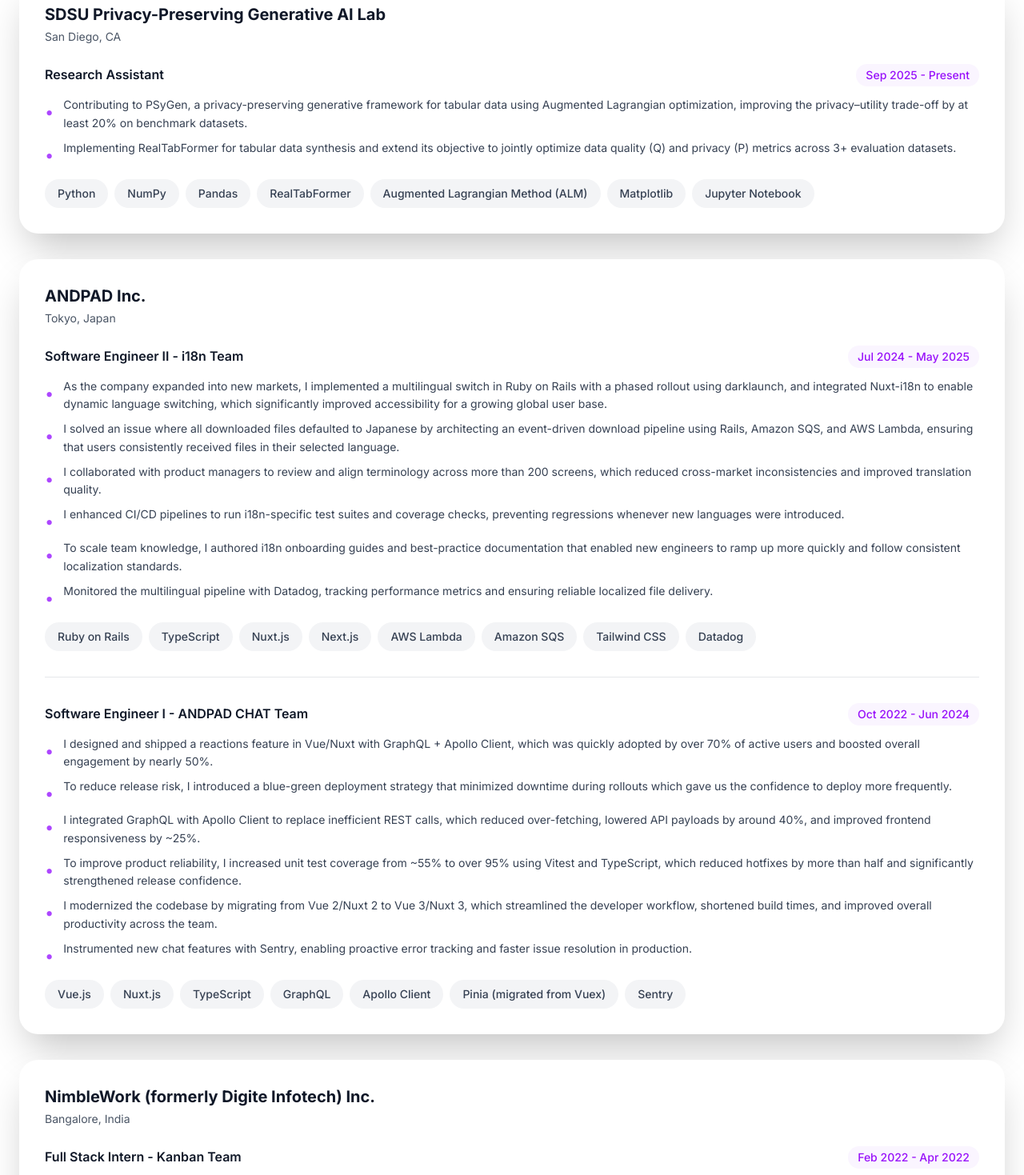
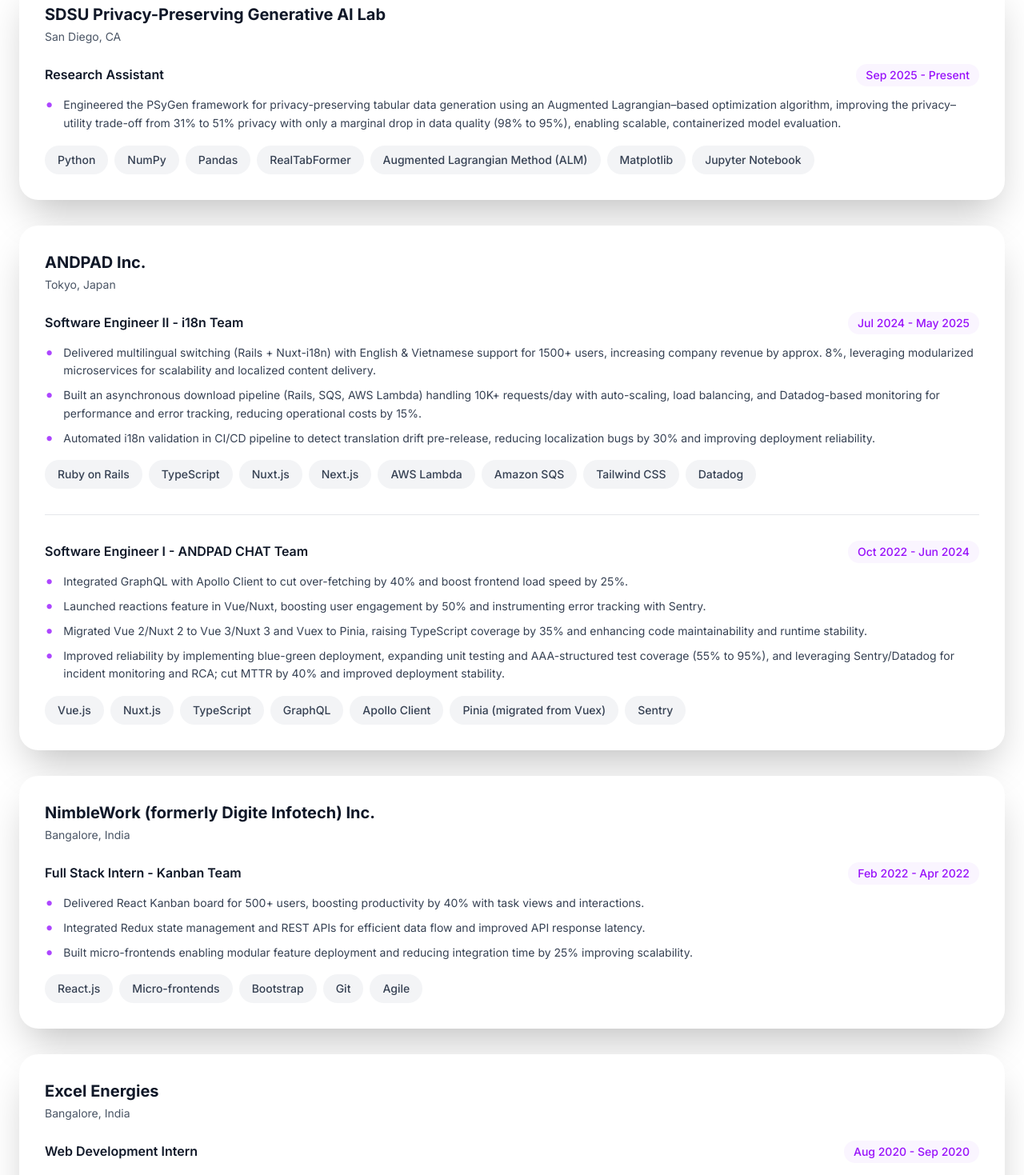
Before and after one commit to kedarnhegde/kedarnhegde.github.io, a Next.js app: page / in a window 1280 px wide. Shown: the part 1020-2489 px from the top of the page at 80% size. Built offline with nearby package versions, Linux system fonts and the light colour scheme.

Commit message:
fix: bullet styles

```diff
--- a/src/components/AchievementsCard.tsx
+++ b/src/components/AchievementsCard.tsx
@@ -23,7 +23,7 @@ export default function AchievementsCard() {
             animate={inView ? { opacity: 1, x: 0 } : {}}
             transition={{ duration: 0.5, delay: i * 0.1 }}
           >
-            <span className="text-xl text-purple-500">✓</span>
+            <span className="text-xl text-purple-500 leading-none flex-shrink-0">✓</span>
             <span className="text-gray-700 leading-relaxed text-sm">{a}</span>
           </motion.li>
         ))}
--- a/src/components/ExperienceCard.tsx
+++ b/src/components/ExperienceCard.tsx
@@ -33,7 +33,7 @@ export default function ExperienceCard({ group, index }: { group: ExperienceGrou
           <ul className="space-y-2 mb-4">
             {role.bullets.map((bullet, j) => (
               <li key={j} className="flex items-start gap-3 text-gray-700 leading-relaxed text-sm">
-                <span className="text-purple-500 mt-1.5 text-xl">•</span>
+                <span className="text-purple-500 text-xl leading-none flex-shrink-0">•</span>
                 <span>{bullet}</span>
               </li>
             ))}
--- a/src/components/ProjectCard.tsx
+++ b/src/components/ProjectCard.tsx
@@ -45,7 +45,7 @@ export default function ProjectCard({ name, date, tech = [], bullets = [], repo
         <ul className="space-y-2 mb-4">
           {bullets.map((b, i) => (
             <li key={i} className="flex items-start gap-3 text-gray-700 leading-relaxed text-sm">
-              <span className="text-purple-500 mt-1.5 text-xl">•</span>
+              <span className="text-purple-500 text-xl leading-none flex-shrink-0">•</span>
               <span>{b}</span>
             </li>
           ))}
--- a/src/data/profile.ts
+++ b/src/data/profile.ts
@@ -113,8 +113,7 @@ export const profile = {
           title: "Research Assistant",
           dates: "Sep 2025 - Present",
           bullets: [
-            "Contributing to PSyGen, a privacy-preserving generative framework for tabular data using Augmented Lagrangian optimization, improving the privacy–utility trade-off by at least 20% on benchmark datasets.",
-            "Implementing RealTabFormer for tabular data synthesis and extend its objective to jointly optimize data quality (Q) and privacy (P) metrics across 3+ evaluation datasets.",
+            "Engineered the PSyGen framework for privacy-preserving tabular data generation using an Augmented Lagrangian–based optimization algorithm, improving the privacy–utility trade-off from 31% to 51% privacy with only a marginal drop in data quality (98% to 95%), enabling scalable, containerized model evaluation.",
           ],
           tech: [
             "Python",
@@ -136,12 +135,9 @@ export const profile = {
           title: "Software Engineer II - i18n Team",
           dates: "Jul 2024 - May 2025",
           bullets: [
-            "As the company expanded into new markets, I implemented a multilingual switch in Ruby on Rails with a phased rollout using darklaunch, and integrated Nuxt-i18n to enable dynamic language switching, which significantly improved accessibility for a growing global user base.",
-            "I solved an issue where all downloaded files defaulted to Japanese by architecting an event-driven download pipeline using Rails, Amazon SQS, and AWS Lambda, ensuring that users consistently received files in their selected language.",
-            "I collaborated with product managers to review and align terminology across more than 200 screens, which reduced cross-market inconsistencies and improved translation quality.",
-            "I enhanced CI/CD pipelines to run i18n-specific test suites and coverage checks, preventing regressions whenever new languages were introduced.",
-            "To scale team knowledge, I authored i18n onboarding guides and best-practice documentation that enabled new engineers to ramp up more quickly and follow consistent localization standards.",
-            "Monitored the multilingual pipeline with Datadog, tracking performance metrics and ensuring reliable localized file delivery.",
+            "Delivered multilingual switching (Rails + Nuxt-i18n) with English & Vietnamese support for 1500+ users, increasing company revenue by approx. 8%, leveraging modularized microservices for scalability and localized content delivery.",
+            "Built an asynchronous download pipeline (Rails, SQS, AWS Lambda) handling 10K+ requests/day with auto-scaling, load balancing, and Datadog-based monitoring for performance and error tracking, reducing operational costs by 15%.",
+            "Automated i18n validation in CI/CD pipeline to detect translation drift pre-release, reducing localization bugs by 30% and improving deployment reliability.",
           ],
           tech: [
             "Ruby on Rails",
@@ -158,12 +154,10 @@ export const profile = {
           title: "Software Engineer I - ANDPAD CHAT Team",
           dates: "Oct 2022 - Jun 2024",
           bullets: [
-            "I designed and shipped a reactions feature in Vue/Nuxt with GraphQL + Apollo Client, which was quickly adopted by over 70% of active users and boosted overall engagement by nearly 50%.",
-            "To reduce release risk, I introduced a blue-green deployment strategy that minimized downtime during rollouts which gave us the confidence to deploy more frequently.",
-            "I integrated GraphQL with Apollo Client to replace inefficient REST calls, which reduced over-fetching, lowered API payloads by around 40%, and improved frontend responsiveness by ~25%.",
-            "To improve product reliability, I increased unit test coverage from ~55% to over 95% using Vitest and TypeScript, which reduced hotfixes by more than half and significantly strengthened release confidence.",
-            "I modernized the codebase by migrating from Vue 2/Nuxt 2 to Vue 3/Nuxt 3, which streamlined the developer workflow, shortened build times, and improved overall productivity across the team.",
-            "Instrumented new chat features with Sentry, enabling proactive error tracking and faster issue resolution in production.",
+            "Integrated GraphQL with Apollo Client to cut over-fetching by 40% and boost frontend load speed by 25%.",
+            "Launched reactions feature in Vue/Nuxt, boosting user engagement by 50% and instrumenting error tracking with Sentry.",
+            "Migrated Vue 2/Nuxt 2 to Vue 3/Nuxt 3 and Vuex to Pinia, raising TypeScript coverage by 35% and enhancing code maintainability and runtime stability.",
+            "Improved reliability by implementing blue-green deployment, expanding unit testing and AAA-structured test coverage (55% to 95%), and leveraging Sentry/Datadog for incident monitoring and RCA; cut MTTR by 40% and improved deployment stability.",
           ],
           tech: [
             "Vue.js",
@@ -185,11 +179,9 @@ export const profile = {
           title: "Full Stack Intern - Kanban Team",
           dates: "Feb 2022 - Apr 2022",
           bullets: [
-            "I built a Kanban board in React.js that delivered the core task views and interactions needed for enterprise clients, and ensured the features were delivered on schedule to meet customer deadlines.",
-            "To improve consistency and reduce bugs, I introduced Redux for state management and integrated REST APIs that kept task data synchronized in real time across multiple views.",
-            "I developed micro-frontends for modular features, which allowed separate teams to build and deploy independently and accelerated overall delivery by reducing integration bottlenecks.",
-            "I styled the application with responsive Bootstrap layouts, ensuring that the task board worked seamlessly across desktops, tablets, and mobile devices.",
-            "I participated actively in Agile ceremonies including daily stand-ups, sprint planning, and retrospectives, aligning closely with cross-functional teams to deliver features predictably each sprint.",
+            "Delivered React Kanban board for 500+ users, boosting productivity by 40% with task views and interactions.",
+            "Integrated Redux state management and REST APIs for efficient data flow and improved API response latency.",
+            "Built micro-frontends enabling modular feature deployment and reducing integration time by 25% improving scalability.",
           ],
           tech: ["React.js", "Micro-frontends", "Bootstrap", "Git", "Agile"],
         },
```
